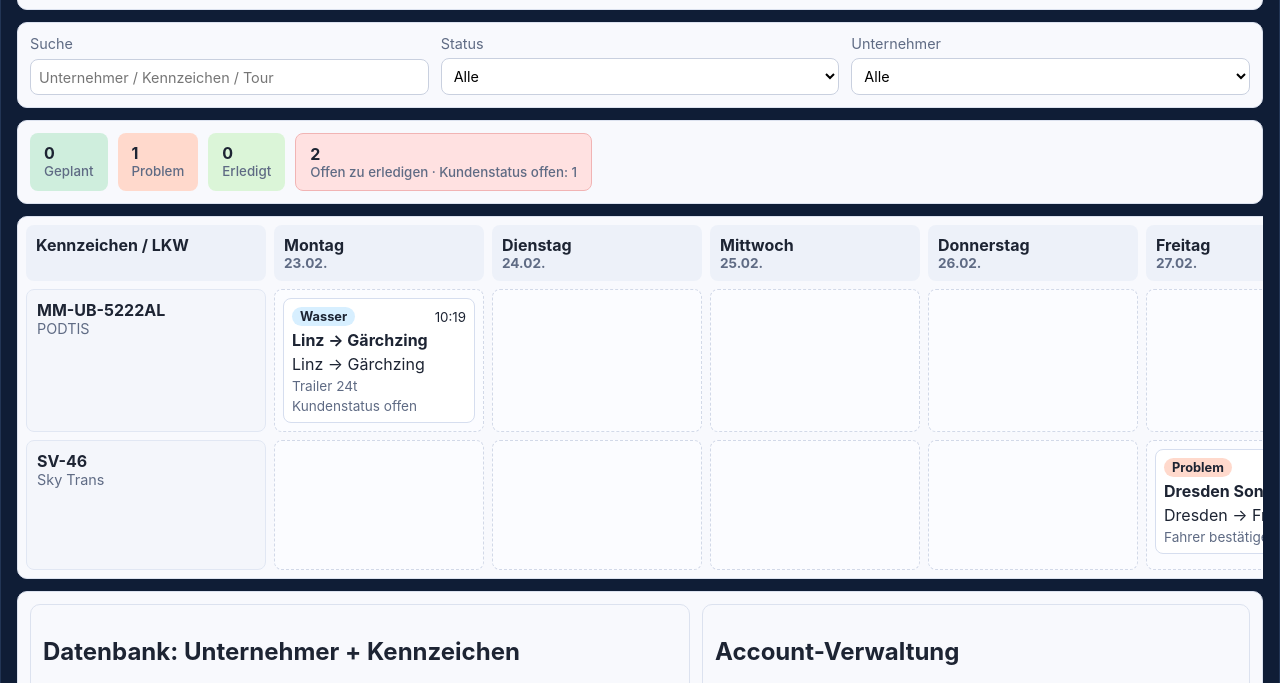
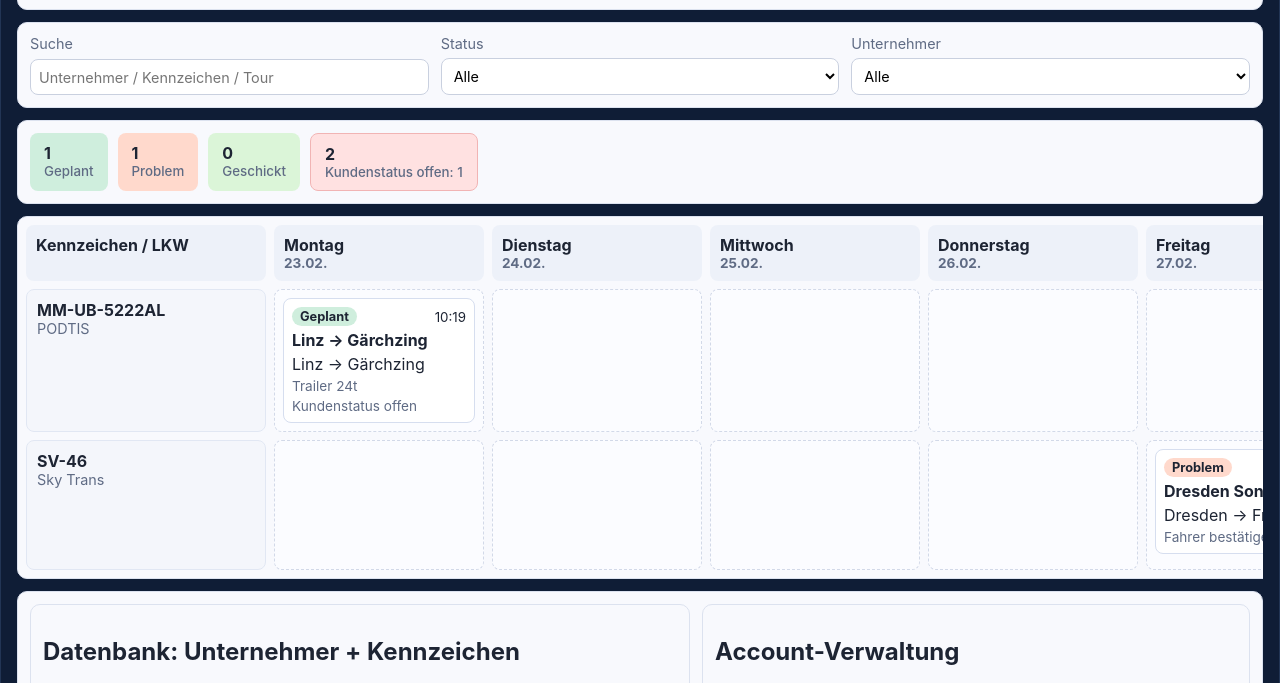
Before and after one commit to TommyTheBuilder/DispoPlan, a plain HTML site: page index.html in a window 1280 px wide. Shown: the part 116-799 px from the top of the page. Drawn offline with Linux system fonts and the light colour scheme.

Commit message:
Status Wasser entfernen und Geschickt als Versandstatus nutzen

```diff
--- a/app.js
+++ b/app.js
@@ -2,8 +2,7 @@ const DAY_NAMES = ["Montag", "Dienstag", "Mittwoch", "Donnerstag", "Freitag", "S
 const STATUS_META = {
   planned: { label: "Geplant", cls: "status-planned" },
   problem: { label: "Problem", cls: "status-problem" },
-  water: { label: "Wasser", cls: "status-water" },
-  done: { label: "Erledigt", cls: "status-done" },
+  sent: { label: "Geschickt", cls: "status-sent" },
 };
 
 const STORAGE_KEY = "dispoplan.v1";
@@ -52,16 +51,15 @@ function bindEvents() {
       title: String(formData.get("title") || ""),
       entrepreneurId: String(formData.get("entrepreneurId") || ""),
       dayIndex: Number(formData.get("dayIndex")),
-      status: String(formData.get("status") || "planned"),
+      status: normalizeStatus(formData.get("status")),
       stops: String(formData.get("stops") || "").split(";").map((item) => item.trim()).filter(Boolean),
       notes: String(formData.get("notes") || ""),
       customerStatusRequired: formData.get("customerStatusRequired") === "on",
       customerStatusReportedAt: null,
       arrivalTime: "",
-      driverNotified: false,
       updatedAt: new Date().toISOString(),
     };
-    state.weeks[state.currentWeekKey].tours.push(tour);
+    getCurrentWeekTours().push(tour);
     persistAndRender();
     event.target.reset();
     document.getElementById("tourDialog").close();
@@ -78,9 +76,8 @@ function bindEvents() {
     if (!tour) return;
 
     const formData = new FormData(event.target);
-    tour.status = String(formData.get("status") || "planned");
+    tour.status = normalizeStatus(formData.get("status"));
     tour.arrivalTime = String(formData.get("arrivalTime") || "");
-    tour.driverNotified = formData.get("driverNotified") === "on";
     tour.customerStatusRequired = formData.get("customerStatusRequired") === "on";
 
     const statusDone = formData.get("customerStatusDone") === "on";
@@ -157,13 +154,12 @@ function renderStats() {
     acc[tour.status] = (acc[tour.status] || 0) + 1;
     return acc;
   }, {});
-  const openCount = tours.filter((tour) => tour.status !== "done").length;
+  const openCount = tours.filter((tour) => tour.status !== "sent").length;
   const openCustomerStatusCount = tours.filter((tour) => tour.customerStatusRequired && !tour.customerStatusReportedAt).length;
 
   stats.innerHTML = Object.entries(STATUS_META)
-    .filter(([key]) => key !== "water")
     .map(([key, meta]) => `<div class="stat ${meta.cls}">${counts[key] || 0}<small>${meta.label}</small></div>`)
-    .concat(`<div class="stat stat-open">${openCount}<small>Offen zu erledigen · Kundenstatus offen: ${openCustomerStatusCount}</small></div>`)
+    .concat(`<div class="stat stat-open">${openCount}<small>Kundenstatus offen: ${openCustomerStatusCount}</small></div>`)
     .join("");
 }
 
@@ -203,7 +199,6 @@ function renderCard(tour) {
   const meta = STATUS_META[tour.status] || STATUS_META.planned;
   const secondaryInfo = [];
   if (tour.arrivalTime) secondaryInfo.push(`Ankunft: ${tour.arrivalTime}`);
-  if (tour.driverNotified) secondaryInfo.push("Fahrer informiert");
   if (tour.customerStatusRequired && !tour.customerStatusReportedAt) secondaryInfo.push("Kundenstatus offen");
   if (tour.customerStatusRequired && tour.customerStatusReportedAt) secondaryInfo.push("Kundenstatus gemeldet");
 
@@ -231,9 +226,8 @@ function openTourStatusDialog(tourId) {
   selectedTourId = tour.id;
 
   document.getElementById("tourStatusTitle").textContent = `Tour bearbeiten: ${tour.title}`;
-  document.getElementById("editTourStatus").value = tour.status;
+  document.getElementById("editTourStatus").value = normalizeStatus(tour.status);
   document.getElementById("editArrivalTime").value = tour.arrivalTime || "";
-  document.getElementById("editDriverNotified").checked = Boolean(tour.driverNotified);
   document.getElementById("editCustomerStatusRequired").checked = Boolean(tour.customerStatusRequired);
   document.getElementById("editCustomerStatusDone").checked = Boolean(tour.customerStatusReportedAt);
 
@@ -355,13 +349,20 @@ function getCurrentWeekTours() {
   return state.weeks[state.currentWeekKey].tours;
 }
 
+function normalizeStatus(status) {
+  if (status === "done") return "sent";
+  if (status === "water") return "planned";
+  if (!STATUS_META[status]) return "planned";
+  return status;
+}
+
 function normalizeTour(tour) {
   return {
     ...tour,
+    status: normalizeStatus(tour.status),
     customerStatusRequired: Boolean(tour.customerStatusRequired),
     customerStatusReportedAt: tour.customerStatusReportedAt || null,
     arrivalTime: tour.arrivalTime || "",
-    driverNotified: Boolean(tour.driverNotified),
   };
 }
 
@@ -418,13 +419,12 @@ function seedExampleTours(weekKey) {
       title: "Linz → Gärchzing",
       entrepreneurId: state.entrepreneurs[0].id,
       dayIndex: 0,
-      status: "water",
+      status: "planned",
       stops: ["Linz", "Gärchzing"],
       notes: "Trailer 24t",
       customerStatusRequired: true,
       customerStatusReportedAt: null,
       arrivalTime: "",
-      driverNotified: false,
       updatedAt: new Date().toISOString(),
     },
     {
@@ -438,7 +438,6 @@ function seedExampleTours(weekKey) {
       customerStatusRequired: false,
       customerStatusReportedAt: null,
       arrivalTime: "",
-      driverNotified: false,
       updatedAt: new Date().toISOString(),
     },
   );
--- a/index.html
+++ b/index.html
@@ -31,8 +31,7 @@
             <option value="all">Alle</option>
             <option value="planned">Geplant</option>
             <option value="problem">Problem</option>
-            <option value="water">Wasser</option>
-            <option value="done">Erledigt</option>
+            <option value="sent">Geschickt</option>
           </select>
         </label>
         <label>
@@ -96,8 +95,7 @@
           <select name="status">
             <option value="planned">Geplant</option>
             <option value="problem">Problem</option>
-            <option value="water">Wasser</option>
-            <option value="done">Erledigt</option>
+            <option value="sent">Geschickt</option>
           </select>
         </label>
         <label>Stops (frei beschreibbar, mit ; trennen)
@@ -119,14 +117,12 @@
           <select name="status" id="editTourStatus">
             <option value="planned">Geplant</option>
             <option value="problem">Problem</option>
-            <option value="water">Wasser</option>
-            <option value="done">Erledigt</option>
+            <option value="sent">Geschickt</option>
           </select>
         </label>
         <label>Ankunft Lade-/Entladestelle
           <input type="time" name="arrivalTime" id="editArrivalTime" />
         </label>
-        <label class="check-row"><input type="checkbox" name="driverNotified" id="editDriverNotified" /> Auftrag an Fahrer gesendet</label>
         <label class="check-row"><input type="checkbox" name="customerStatusRequired" id="editCustomerStatusRequired" /> Kundenstatus erforderlich</label>
         <label class="check-row"><input type="checkbox" name="customerStatusDone" id="editCustomerStatusDone" /> Kundenstatus gemeldet</label>
         <menu>
--- a/styles.css
+++ b/styles.css
@@ -6,8 +6,7 @@
   --muted: #5f6b84;
   --planned: #cfeedd;
   --problem: #ffd9cc;
-  --water: #d7efff;
-  --done: #dbf5d8;
+  --sent: #dbf5d8;
   font-family: Inter, Segoe UI, Roboto, sans-serif;
 }
 
@@ -102,8 +101,7 @@ textarea { min-height: 70px; }
 }
 .status-planned { background: var(--planned); }
 .status-problem { background: var(--problem); }
-.status-water { background: var(--water); }
-.status-done { background: var(--done); }
+.status-sent { background: var(--sent); }
 .stat-open {
   background: #ffe1e1;
   border: 1px solid #f1b4b4;
```
